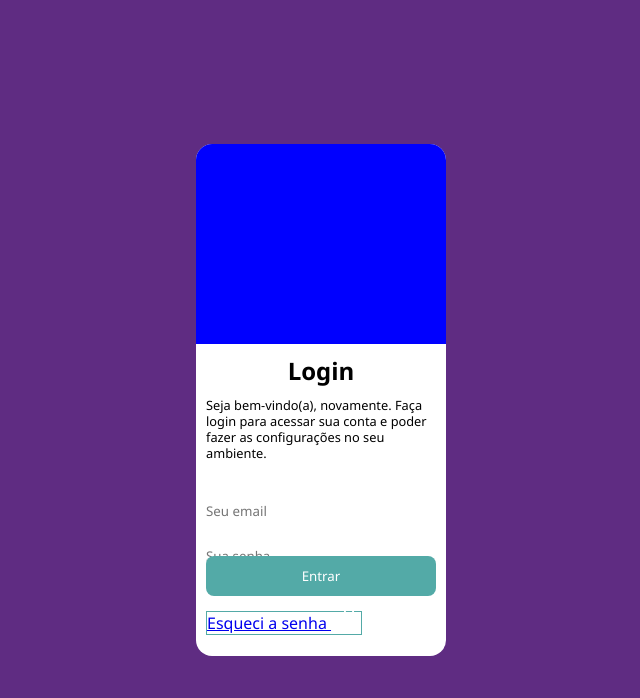
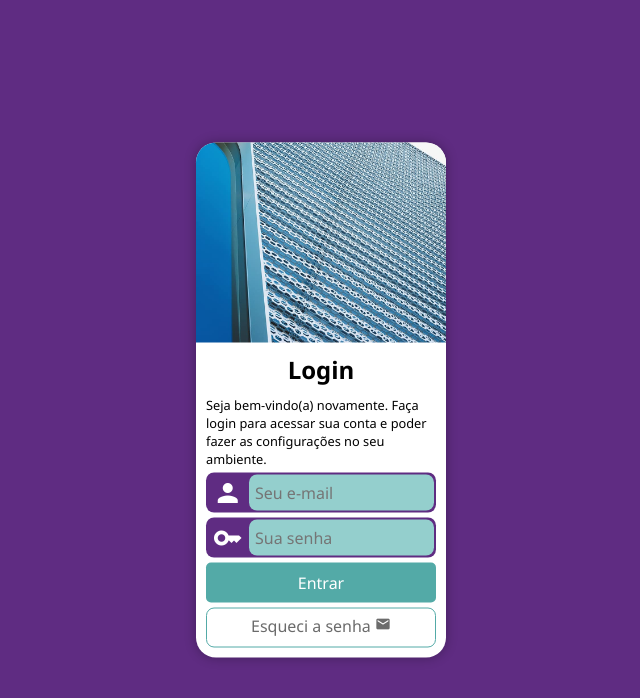
Before and after one commit to rodrigobarbonifilho/projeto-login, a plain HTML site: page Meu/index.html in a window 1280 px wide. Shown: the whole page, without its empty margins (319-959 px from the left). Drawn offline with Linux system fonts and the light colour scheme.

Commit message:
tela de login para celular pequeno feita

```diff
--- a/Meu/index.html
+++ b/Meu/index.html
@@ -5,40 +5,32 @@
   <meta http-equiv="X-UA-Compatible" content="IE=edge">
   <meta name="viewport" content="width=device-width, initial-scale=1.0">
   <link href="https://fonts.googleapis.com/icon?family=Material+Icons" rel="stylesheet">
-  <link rel="stylesheet" href="styles/all.css">
-  <title>Document</title>
+  <link rel="stylesheet" href="styles/cellphone.css">
+  <title>Login</title>
 </head>
 <body>
   <main>
-    <section>
-      <div id="imagem"></div>
+    <section id="login">
+      <div id="image"></div>
       <form action="cadastro.php" method="get">
         <h1>Login</h1>
         <p>
-          Seja bem-vindo(a), novamente. Faça login para acessar sua conta e poder fazer as configurações no seu ambiente.
+          Seja bem-vindo(a) novamente. Faça login para acessar sua conta e poder fazer as configurações no seu ambiente.
         </p>
-        <div class="row">
-          <label for="email">
-            <span class="material-icons">
-              person
-            </span>
+        <div class="field">
+          <label for="iemail">
+            <span class="material-icons">person</span>
           </label>
-          <input type="email" name="email" id="email" placeholder="Seu email" required minlength="5" maxlength="20">
+          <input type="email" name="email" id="iemail" placeholder="Seu e-mail">
         </div>
-        <div class="row">
-          <label for="senha">
-            <span class="material-icons">
-              key
-            </span>
+        <div class="field">
+          <label for="isenha">
+            <span class="material-icons">key</span>
           </label>
-          <input type="password" name="senha" id="senha" placeholder="Sua senha" required minlength="8">
+          <input type="password" name="senha" id="isenha" placeholder="Sua senha">
         </div>
-        <div class="row">
-          <input type="submit" value="Entrar">
-        </div>
-        <div class="row">
-          <a href="#" class="forget-password">Esqueci a senha <span class="material-icons">lock</span></a>
-        </div>
+        <input type="submit" value="Entrar">
+        <a href="#">Esqueci a senha <span class="material-icons">email</span></a>
       </form>
     </section>
   </main>
--- a/Meu/styles/all.css
+++ /dev/null
@@ -1,84 +0,0 @@
-@charset "UTF-8";
-
-* {
-  font-family: 'Segoe UI', Tahoma, Geneva, Verdana, sans-serif;
-  padding: 0;
-  margin: 0;
-  outline: 0;
-  border: 0;
-  box-sizing: border-box;
-}
-
-html {
-  height: 100vh;
-}
-
-body {
-  background-color: #5F2C82;
-}
-
-section {
-  position: absolute;
-  top: 50%;
-  left: 50%;
-  width: 250px;
-  border-radius: 16px;
-  background-color: white;
-  transform: translate(-50%, -50%);
-}
-
-#imagem {
-  width: 250px;
-  height: 200px;
-  background: blue url(../images/metal.jpg) no-repeat;
-  background-position: center bottom;
-  background-size: cover;
-  border-radius: 16px 16px 0 0;
-}
-
-form {
-  font-size: 1em;
-  position: relative;
-  max-width: 250px;
-  padding: 10px;
-}
-
-form h1 {
-  text-align: center;
-  margin-bottom: 10px;
-}
-
-form p {
-  width: 100%;
-  font-size: 12.8px;
-  line-height: 16px;
-}
-
-.row {
-  position: relative;
-  width: 100%;
-  height: 40px;
-  margin: 5px 0;
-}
-
-.material-icons {
-  width: 30px;
-  padding: 4px 6px;
-  color: #fff;
-}
-
-.row input[type=submit] {
-  width: 100%;
-  height: 100%;
-  border-radius: 8px;
-  background-color: #53aaa7;
-  color: #fff;
-  cursor: pointer;
-}
-
-.row a {
-  width: 100%;
-  height: 100%;
-
-  border: 1px solid #53aaa7;
-}
--- /dev/null
+++ b/Meu/styles/cellphone.css
@@ -0,0 +1,119 @@
+@charset "UTF-8";
+
+* {
+  font-family: 'Segoe UI', Tahoma, Geneva, Verdana, sans-serif;
+  padding: 0;
+  margin: 0;
+  outline: 0;
+  border: 0;
+  box-sizing: border-box;
+}
+
+html {
+  height: 100vh;
+}
+
+body {
+  background-color: #5F2C82;
+}
+
+#login {
+  position: absolute;
+  inset: 50%;
+  width: 250px;
+  height: 515px;
+  border-radius: 20px;
+  background: #fff;
+  transform: translate(-50%, -50%);
+  box-shadow: 0px 0px 12px rgba(0, 0, 0, 0.3);
+}
+
+#login #image {
+  height: 200px;
+  border-radius: 20px 20px 0 0;
+  background: url(../../images/metal.jpg);
+  background-position: center bottom;
+  background-size: cover;
+}
+
+#login form {
+  padding: 10px;
+}
+
+#login form h1 {
+  text-align: center;
+  margin-bottom: 10px;
+}
+
+#login form p {
+  font-size: 0.8rem;
+}
+
+#login .field {
+  position: relative;
+  height: 40px;
+  margin: 5px 0;
+  border-radius: 8px;
+  background: #5F2C82;
+}
+
+#login .field label {
+  position: relative;
+  display: inline-block;
+  width: 40px;
+  height: 40px;
+}
+
+#login .field label span {
+  font-size: 30px;
+  position: absolute;
+  display: inline-block;
+  top: 12%;
+  left: 17%;
+  color: #fff;
+}
+
+#login .field input {
+  font-size: 1em;
+  position: absolute;
+  top: 50%;
+  right: 2px;
+  width: calc(100% - 45px);
+  height: 36px;
+  padding: 8px 6px;
+  border-radius: 8px;
+  transform: translateY(-50%);
+  background: #94cfcd;
+}
+
+#login input[type=submit] {
+  font-size: 1em;
+  text-align: center;
+  vertical-align: middle;
+  width: 100%;
+  height: 40px;
+  border-radius: 5px;
+  margin-bottom: 5px;
+  background: #53aaa7;
+  color: #fff;
+}
+
+#login input[type=submit]:hover {
+  background: #2d6462;
+}
+
+#login a {
+  text-decoration: none;
+  text-align: center;
+  display: inline-block;
+  width: 100%;
+  height: 40px;
+  padding: 6px 0;
+  border: 1px solid #53aaa7;
+  border-radius: 8px;
+  color: rgb(107, 107, 107);
+}
+
+#login a span {
+  font-size: 1em;
+}
```
